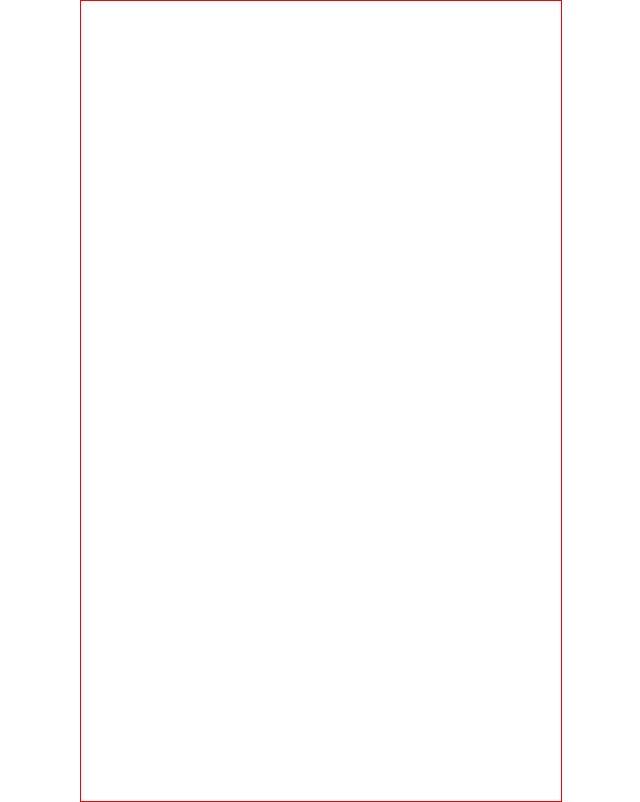
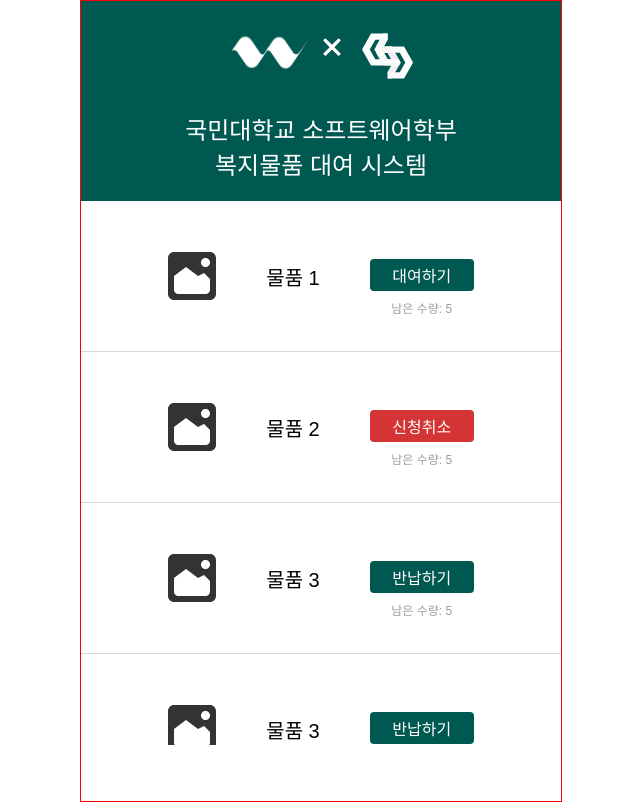
Before and after one commit to 2023-2-WINK-Project-Team1/front-end-mobile, a React (Create React App) app: page /main in a window 1280 px wide. Before the commit this address had no page. Shown: the whole page, without its empty margins (319-959 px from the left). Built offline with nearby package versions, Linux system fonts and the light colour scheme.

Commit message:
front-end-31 Main Page 개발

```diff
--- a/src/App.js
+++ b/src/App.js
@@ -15,7 +15,7 @@ function App() {
         <BrowserRouter>
           <Routes>
             <Route path="/" element={<Main />}></Route>
-            <Route path="/MainPage" element={<MainPage />}></Route>
+            <Route path="/main" element={<MainPage />}></Route>
             <Route path="/testPage" element={<TestPage />}></Route>
           </Routes>
         </BrowserRouter>
--- a/src/pages/MainPage.js
+++ b/src/pages/MainPage.js
@@ -4,14 +4,14 @@ import styled from "styled-components";
 import xLogo from "../assets/xLogo.svg";
 import connectLogoWhite from "../assets/connectLogoWhite.svg";
 import winkLogo from "../assets/winkLogo.svg";
-import image from "../assets/image.svg";
+import defaultImage from "../assets/defaultImage.svg";
 import Button from "../components/Button";
 
 
 const Container = styled.div`
   width: 100%;
   background-color: #005950;
-  height: 199.2px;
+  height: 200px;
 `;
 
 const TextContainer = styled.div`
@@ -31,14 +31,14 @@ const ImageContainer = styled.div`
 `;
 
 const WinkLogo = styled.img`
-  width: 87px;
-  height: 37.45px;
+  width: 86px;
+  height: 38px;
 `;
 
 const XLogo = styled.img`
   width: 28px;
   height: 28px;
-  padding-left: 5px;
+  padding-left: 4px;
   padding-right: 16px;
 `;
 
@@ -51,7 +51,7 @@ const ListContainer = styled.div`
   width: 100%;
   height: calc(100vh - 256px);
   box-sizing: border-box;
-  padding-bottom: 65px;
+  padding-bottom: 64px;
   overflow: auto;
   display: flex;
   flex-direction: column;
@@ -68,7 +68,7 @@ const ListItem = styled.div`
   gap:50px;
   width: 100%;
   height: 150px;
-  border-bottom: 1px solid black;
+  border-bottom: 1px solid #D8D8D8;
 `;
 
 const ButtonContainer = styled.div`
@@ -90,22 +90,20 @@ const GoodsName = styled.div`
   font-weight: 500;
 `;
 
-
-
 const ItemImage = styled.img`
   width: 48px; /* Adjust the width of the image as needed */
   height: 48px; /* Adjust the height of the image as needed */
 `;
 
 const dummyData = [
-    { imgSrc: image, goodsName: '물품 1', state: 0, remaining: 5 },
-    { imgSrc: image, goodsName: '물품 2', state: 1, remaining: 5 },
-    { imgSrc: image, goodsName: '물품 3', state: 2, remaining: 5 },
-    { imgSrc: image, goodsName: '물품 3', state: 2, remaining: 5 },
-    { imgSrc: image, goodsName: '물품 3', state: 2, remaining: 5 },
-    { imgSrc: image, goodsName: '물품 3', state: 2, remaining: 5 },
-    { imgSrc: image, goodsName: '물품 3', state: 2, remaining: 5 },
-    { imgSrc: image, goodsName: '물품 3', state: 2, remaining: 5 },
+    { imgSrc: defaultImage, goodsName: '물품 1', state: 0, remaining: 5 },
+    { imgSrc: defaultImage, goodsName: '물품 2', state: 1, remaining: 5 },
+    { imgSrc: defaultImage, goodsName: '물품 3', state: 2, remaining: 5 },
+    { imgSrc: defaultImage, goodsName: '물품 3', state: 2, remaining: 5 },
+    { imgSrc: defaultImage, goodsName: '물품 3', state: 2, remaining: 5 },
+    { imgSrc: defaultImage, goodsName: '물품 3', state: 2, remaining: 5 },
+    { imgSrc: defaultImage, goodsName: '물품 3', state: 2, remaining: 5 },
+    { imgSrc: defaultImage, goodsName: '물품 3', state: 2, remaining: 5 },
 
 ];
 
@@ -118,7 +116,7 @@ function MainPage() {
     };
 
     return (
-            <div>
+            <>
                 <Container>
                     <ImageContainer>
                         <WinkLogo src={winkLogo} alt="Wink Logo" />
@@ -134,16 +132,16 @@ function MainPage() {
                 <ListContainer>
                     {dummyData.map((item, index) => (
                         <ListItem key={index}>
-                            <ItemImage src={image} alt={item.imgSrc} />
+                            <ItemImage src={item.imgSrc} alt={defaultImage} />
                             <GoodsName>{item.goodsName}</GoodsName>
                             <ButtonContainer>
-                                <Button children = {stateList[item.state]} size="Medium" cancel = {item.state == 1}></Button>
+                                <Button children = {stateList[item.state]} size="Medium" cancel = {item.state === 1}></Button>
                                 <Remaining>남은 수량: {item.remaining}</Remaining>
                             </ButtonContainer>
                         </ListItem>
                     ))}
                 </ListContainer>
-            </div>
+            </>
     );
 }
 
```
Also changed, not shown: src/assets/defaultImage.svg (renamed from src/assets/image.svg).
